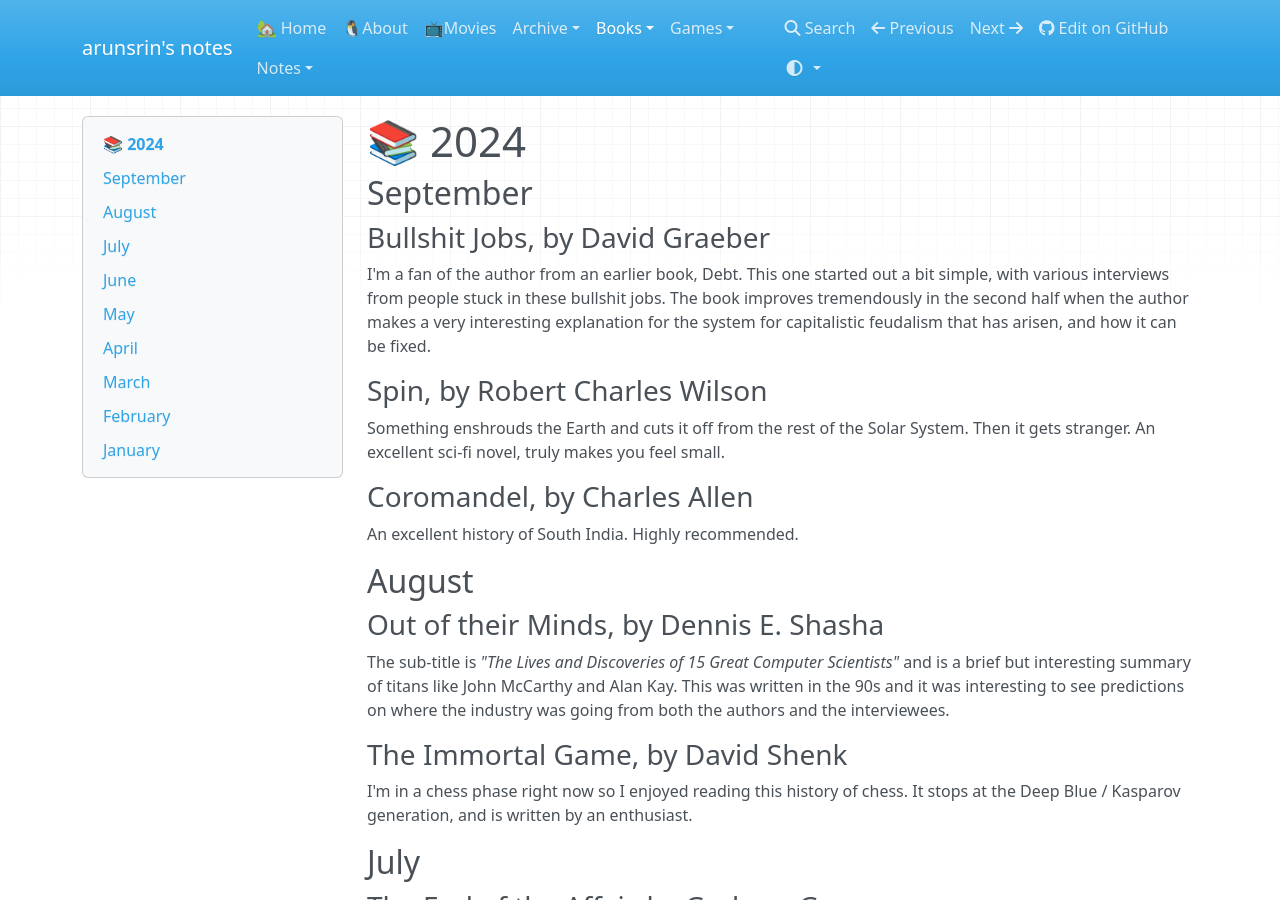
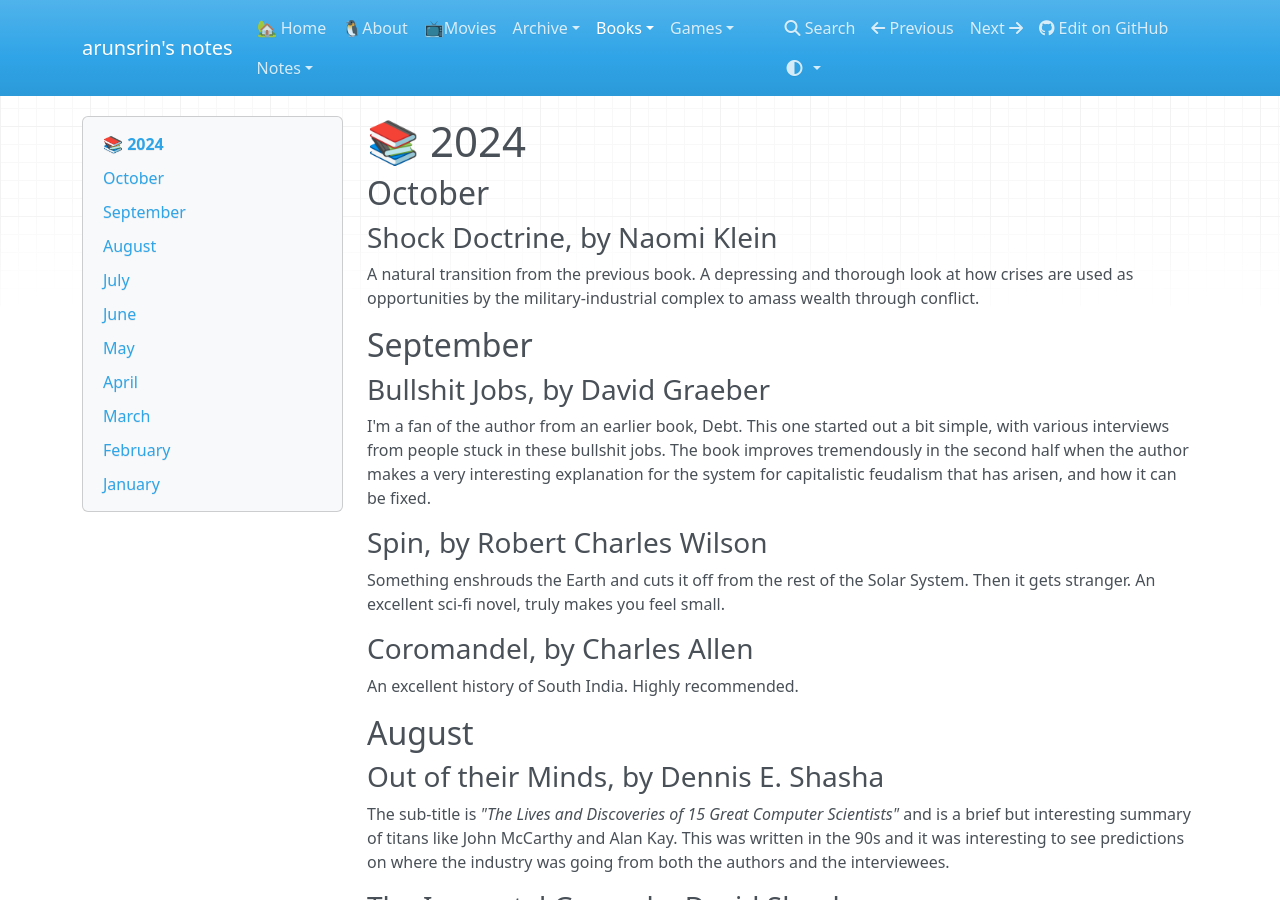
Before and after one commit to arunsrin/arunsrin.mkdocs, an MkDocs documentation site: the page built from home/books/2024.md, in a window 1280 px wide and 900 px high. Built offline with MkDocs 1.6.1, drawn with Linux system fonts in a browser that asks for light colours; nearby versions of some CDN libraries.

Commit message:
first book this october

```diff
--- a/home/books/2024.md
+++ b/home/books/2024.md
@@ -1,4 +1,12 @@
 # 📚 2024
+
+## October
+
+### Shock Doctrine, by Naomi Klein
+
+A natural transition from the previous book. A depressing and thorough look at
+how crises are used as opportunities by the military-industrial complex to
+amass wealth through conflict.
 
 ## September
 
```
